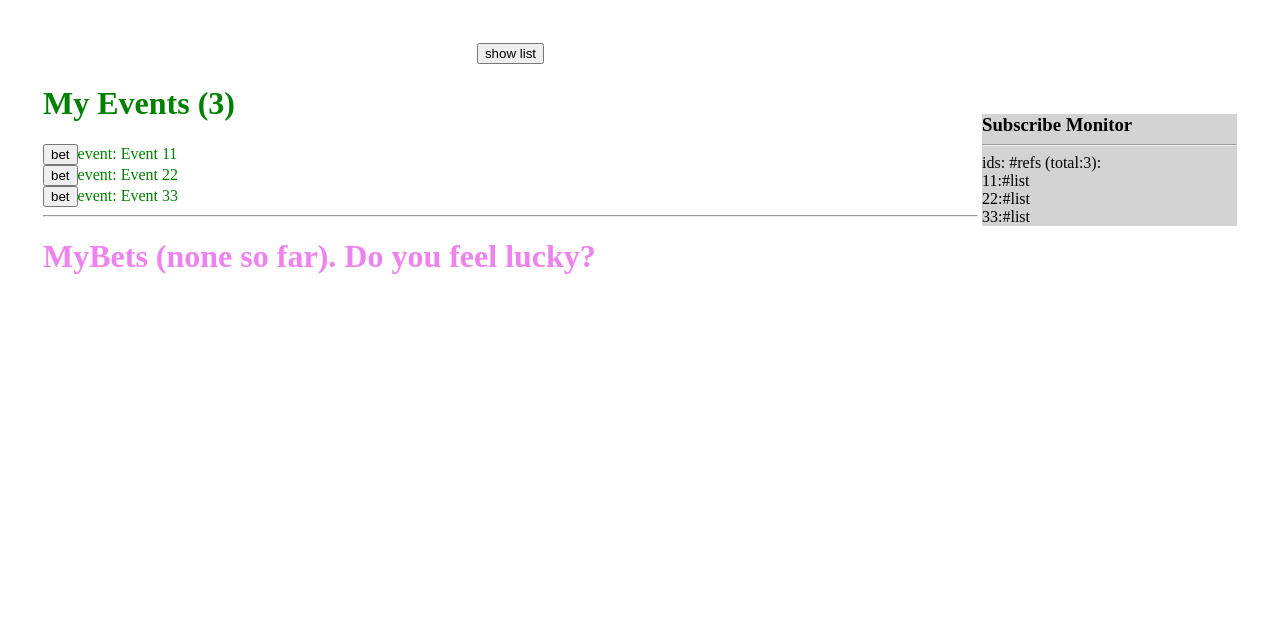
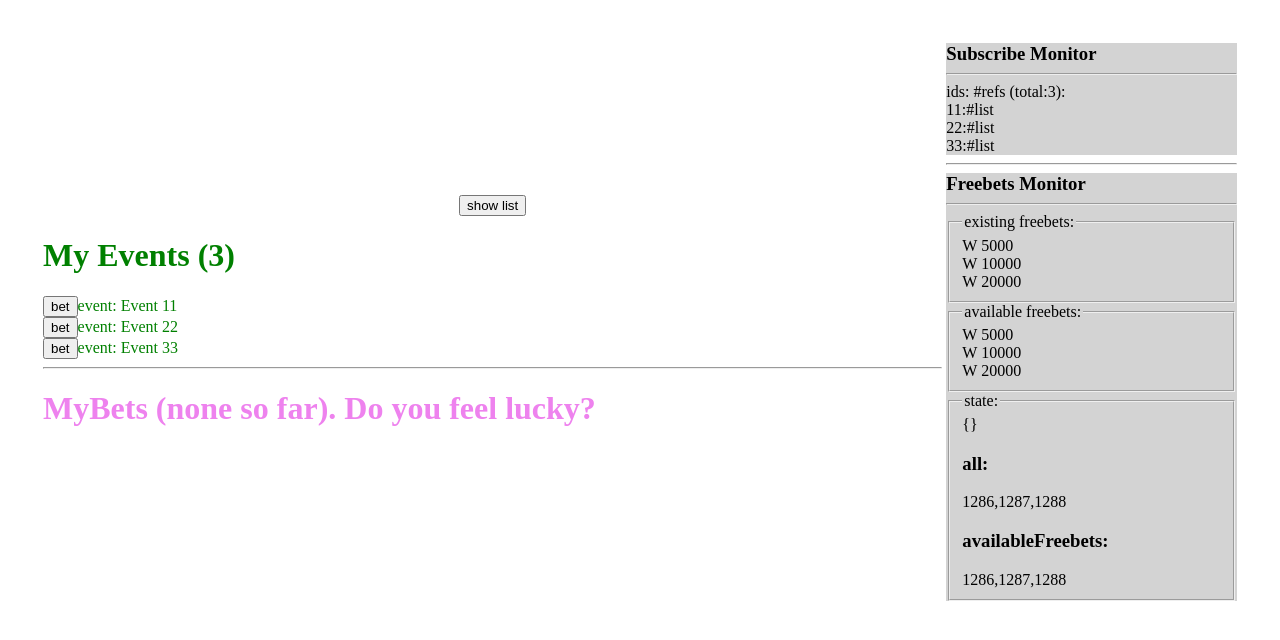
Before and after one commit to vandriesh/features-sandbox, a React (Vite) app in the folder apps/sc-app/: page / in a window 1280 px wide. Shown: the top 640 px of the page. Built offline with nearby package versions, Linux system fonts and the light colour scheme.

Commit message:
phase: logic - step 2 - adding tests, devtool

```diff
--- a/apps/sc-app/src/App.tsx
+++ b/apps/sc-app/src/App.tsx
@@ -5,6 +5,7 @@ import { MockContent } from './test/MockPubSubApp';
 import { PubSubEntity, PubSubToWebSocketsProvider } from './pub-sub-ws';
 import { PubSubService } from './PubSubService';
 import { DisplaySubs } from './DisplaySubs';
+import { AvailableFreebetsDevMonitor } from './feature-freebets/AvailableFreebetsDevMonitor';
 import { Freebet, FreebetsProvider } from './feature-freebets/useFreebets';
 
 function App() {
@@ -58,6 +59,8 @@ function App() {
                             </td>
                             <td>
                                 <DisplaySubs />
+                                <hr />
+                                <AvailableFreebetsDevMonitor />
                             </td>
                         </tr>
                     </tbody>
--- /dev/null
+++ b/apps/sc-app/src/feature-freebets/AvailableFreebetsDevMonitor.tsx
@@ -0,0 +1,36 @@
+import React from 'react';
+import map from 'lodash/map';
+
+import { useFreebets } from './useFreebets';
+
+export function AvailableFreebetsDevMonitor() {
+    const { state } = useFreebets();
+
+    return (
+        <div style={{ backgroundColor: 'lightgray', textAlign: 'left' }}>
+            <h3 style={{ margin: 0 }}>Freebets Monitor</h3>
+            <hr/>
+
+            <fieldset>
+                <legend>existing freebets:</legend>
+                { map(state.freebets, (fbets) => {
+                    return <div key={ fbets.id }>W { fbets.amount }</div>;
+                }) }
+            </fieldset>
+            <fieldset>
+                <legend>available freebets:</legend>
+                { map(state.availableFreebets, (fbets) => {
+                    return <div key={ fbets.id }>W { fbets.amount }</div>;
+                }) }
+            </fieldset>
+            <fieldset>
+                <legend>state:</legend>
+                { JSON.stringify(state.appliedFreebets) }
+                <h3>all:</h3>
+                { map(state.freebets, 'id').join(',') }
+                <h3>availableFreebets:</h3>
+                { map(state.availableFreebets, 'id').join(',') }
+            </fieldset>
+        </div>
+    );
+}
```
Also changed, not shown: 1 other file (tests, documents, lock files or other folders).
